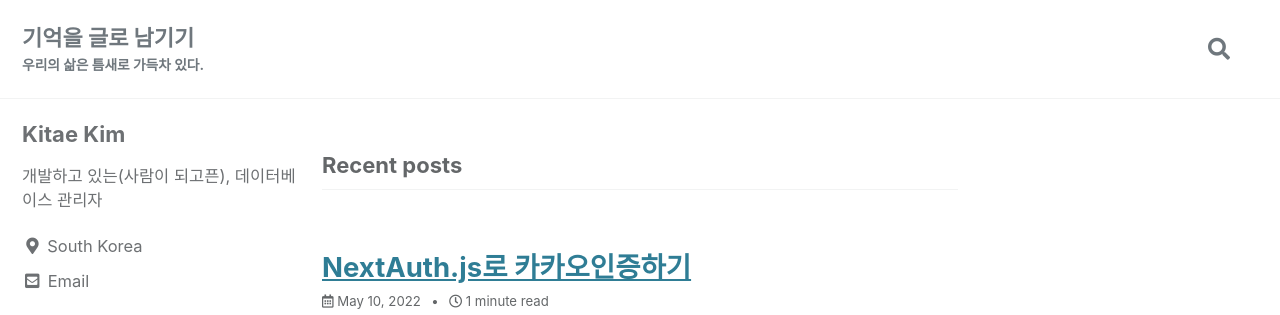
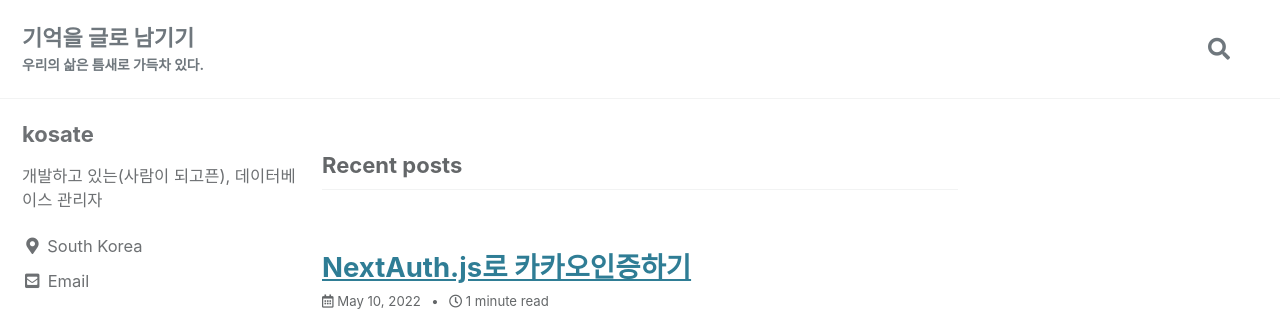
Before and after one commit to kosate/kosate.github.io, a Jekyll site: the page built from index.html, in a window 1280 px wide. Shown: the top 315 px of the page. Built offline with Jekyll 4.4.1, drawn with Linux system fonts in a browser that asks for light colours; cached includes are drawn as plain includes; the list of posts is cut into pages by our own code.

Commit message:
update nickname

```diff
--- a/_config.yml
+++ b/_config.yml
@@ -102,7 +102,7 @@ analytics:
 
 # Site Author
 author:
-  name             : "Kitae Kim"
+  name             : "kosate"
   avatar           : # path of avatar image, e.g. "/assets/images/bio-photo.jpg"
   bio              : "개발하고 있는(사람이 되고픈), 데이터베이스 관리자"
   location         : "South Korea"
```
